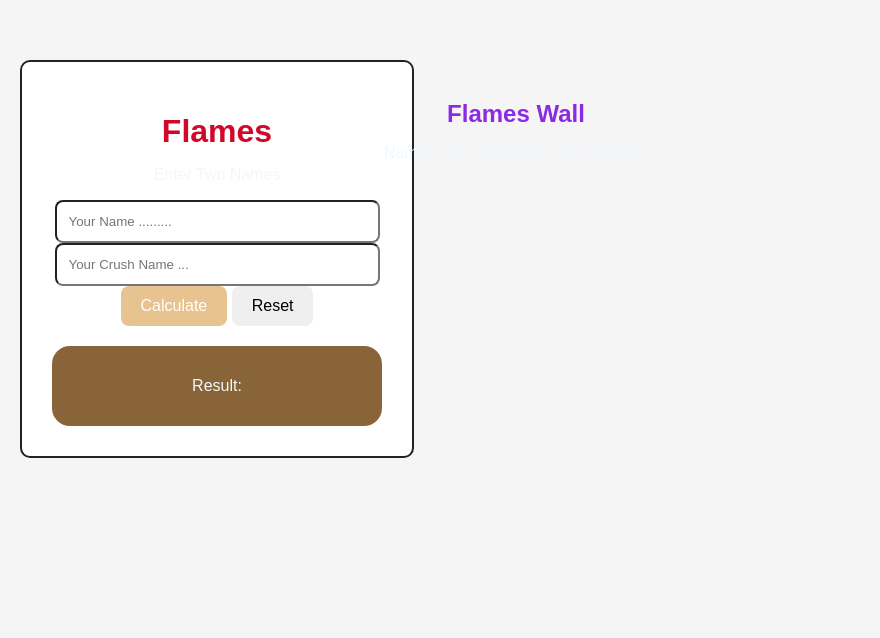
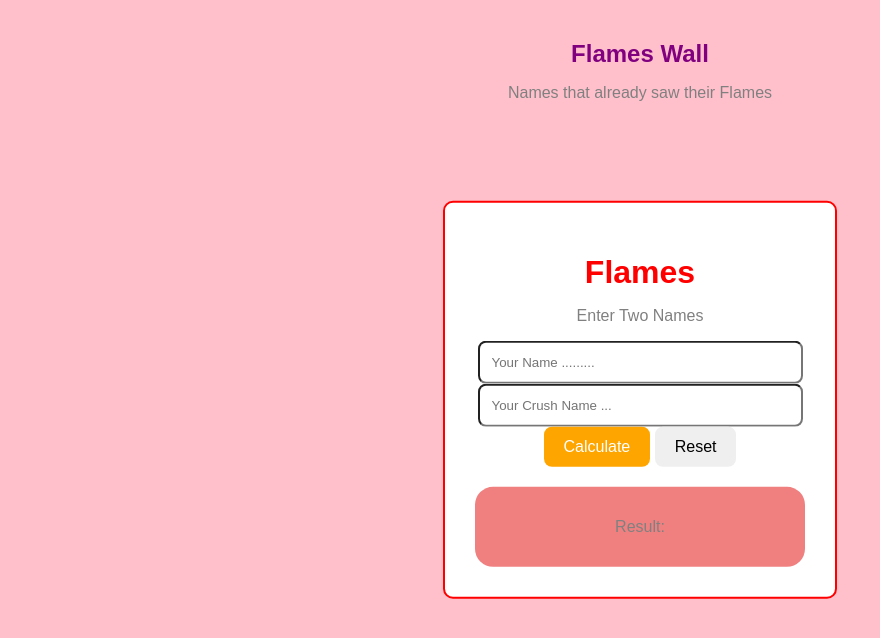
Before and after one commit to Md-Althaf/Flames, a plain HTML site: page index.html in a window 1280 px wide. Shown: the whole page, without its empty margins (0-880 px from the left). Drawn offline with Linux system fonts and the light colour scheme.

Commit message:
completed

```diff
--- a/script.js
+++ b/script.js
@@ -141,27 +141,27 @@ function showWall(data) {
         let message = "";
 
         if (data[i].result == "Love") {
-            message = data[i].name1 + "Laves" + data[i].name2;
+            message = data[i].name1  + data[i].name2 + ": Mutual Interest";
         }
 
         else if (data[i].result == "Enemy") {
-            message = data[i].name1 +"&"+ data[i].name2 + "are Enemees";
+            message = data[i].name1 +" & "+ data[i].name2 + " are Tom & Jerry ";
         }
 
         else if (data[i].result == "Marriage") {
-            message =  data[i].name1 + " and " + data[i].name2 + "May get Maried "
+            message =  data[i].name1 + " and " + data[i].name2 + " Rab Ne Bana Di! : Long Term  "
         }
 
 
         else if (data[i].result == "Affection") {
-            message = data[i].name1 + "has affection for" + data[i].name2 ;
+            message = data[i].name1 + " are " + data[i].name2 + ": Eye Contact ";
         }
 
         else if (data[i].result == "Siblings") {
-            message = data.name1 + "and" + data.name2 +"are Siblings"
+            message = data.name1 + "and" + data.name2 +" Family Vibe "
         }
         else if (data[i].result == "Friends") {
-            message = data.name1 + "are" + data.name2 +"are Freinds"
+            message = data.name1 + "are" + data.name2 +" Friends"
         }
 
 
--- a/style.css
+++ b/style.css
@@ -1,5 +1,5 @@
 body {
-    background-color: whitesmoke;
+     background-color: pink;
      font-family: Arial, Helvetica, sans-serif;
      padding: 60px 20px;
      margin: 0;
@@ -11,22 +11,27 @@ body {
      width: 330px;
      background: white;
      padding: 30px;
-    border: 2px solid #222;
+     border: 2px solid red;
      border-radius: 10px;
      text-align: center;
 
      position: absolute;
+     top: 50%;
+     left: 50%;
+     transform: translate(-50%, -50%);
+
+     z-index: 10;
 
 }
 
 
 h1 {
-    color: rgb(209, 8, 41);
+     color: red;
      margin-bottom: 5px;
 }
 
 p {
-    color: aliceblue;
+     color: gray;
 }
 
 
@@ -35,28 +40,31 @@ input {
      padding: 12px;
      border-radius: 8px;
 
+
+
 }
 input:focus {
      outline: none;
-    border-color: rgb(228, 13, 13);
+     border-color: red;
 }
 
 button {
      font-size: 16px;
      border: none;
      cursor: pointer;
+     border: none;
      border-radius: 8px;
      padding: 11px 20px;
 }
 
 
 #CalculateButton {
-    background-color: rgb(230, 195, 143);
+     background-color: orange;
      color: white;
 }
 #resultBox {
      margin-top: 20px;
-    background-color: rgb(136, 100, 56);
+     background-color: lightcoral;
      padding: 15px;
      border-radius: 18px;
 }
@@ -64,19 +72,22 @@ button {
 #result {
      font-size: 28px;
      font-weight: bold;
-    color: blue;
+     color: darkred;
 }
 
 
 .wall {
-    position: relative;
+     position: absolute;
 
-    width: 100%;
-    margin: 0;
-    padding: 0;
+     top: 0;
+     left: 0;
+     width: 100vw;
+     height: 100vh;
      overflow: hidden;
 
-    max-width: 80%;
+     z-index: 1;
+
+     pointer-events: none;
 
 }
 
@@ -84,7 +95,7 @@ button {
 
      text-align: center;
      padding-top: 20px;
-    color: blueviolet;
+     color: purple;
      margin-bottom: 5px;
 }
 
@@ -115,10 +126,12 @@ button {
      background-color: white;
      padding: 15px 20px;
      border-radius: 10px;
-    box-shadow: 0 3px 10px rgba(0,0,0,0.1);
+     border: 2px solid hotpink;
+     box-shadow: 0 3px 10px rgba(0, 0, 0, 0.1);
      font-size: 25px;
      text-align: center;
-
+     font-size: 16px;
+     color: black;
 }
 
 
```
Also changed, not shown: 1 other file. Lines whose indentation alone changed are shown as unchanged.
